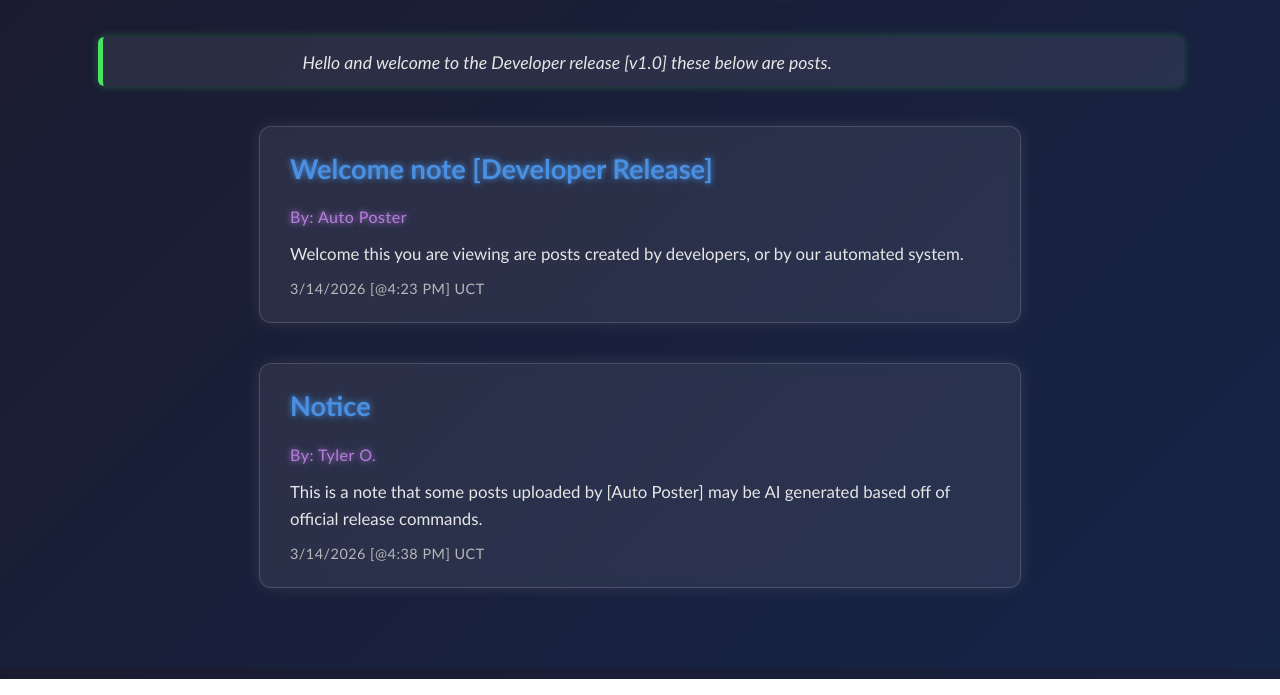
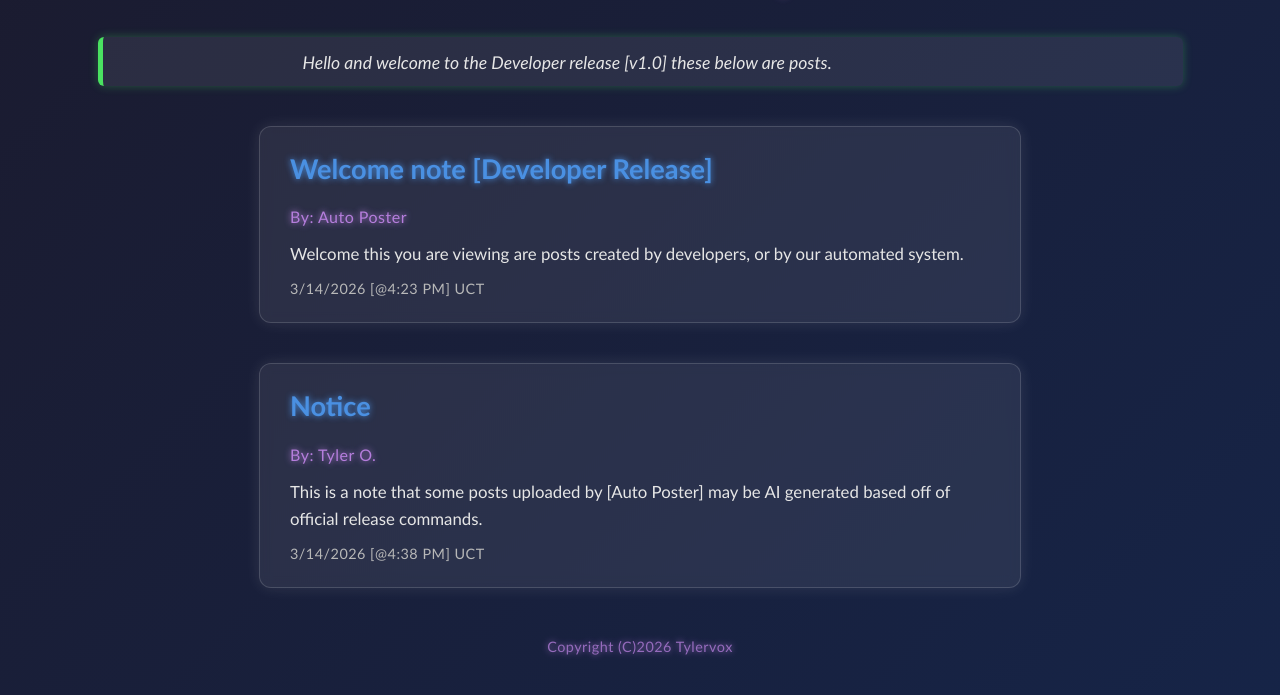
Before and after one commit to VintageStudios/Tylervox-Post, a plain HTML site: page index.html in a window 1280 px wide. Shown: the part 121-816 px from the top of the page. Drawn offline with Linux system fonts and the light colour scheme.

Commit message:
Copyright sign added

```diff
--- a/index.html
+++ b/index.html
@@ -104,6 +104,17 @@
             color: var(--text-muted);
             letter-spacing: 0.5px;
         }
+
+        /* Footer label styling */
+        footer {
+            text-align: center;
+            margin-top: 50px;
+            font-size: 0.9rem;
+            color: var(--lilac);
+            opacity: 0.8;
+            text-shadow: 0 0 6px var(--lilac);
+            letter-spacing: 0.5px;
+        }
     </style>
 </head>
 
@@ -127,5 +138,7 @@
         <p>This is a note that some posts uploaded by [Auto Poster] may be AI generated based off of official release commands.</p>
         <date>3/14/2026 [@4:38 PM] UCT</date>
     </div>
+
+    <footer>Copyright (C)2026 Tylervox</footer>
 </body>
 </html>
```
